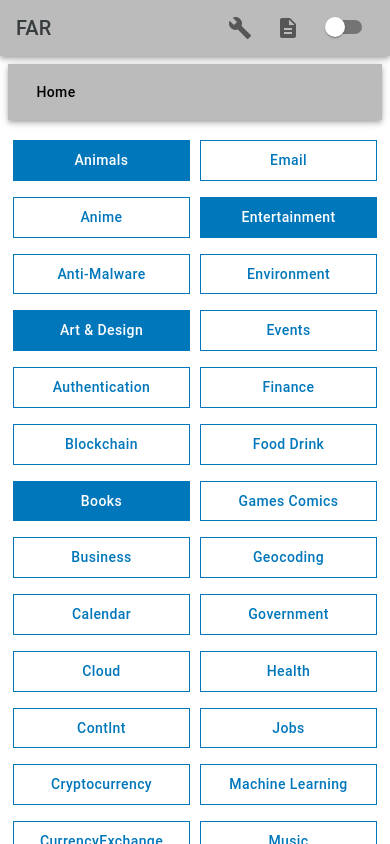
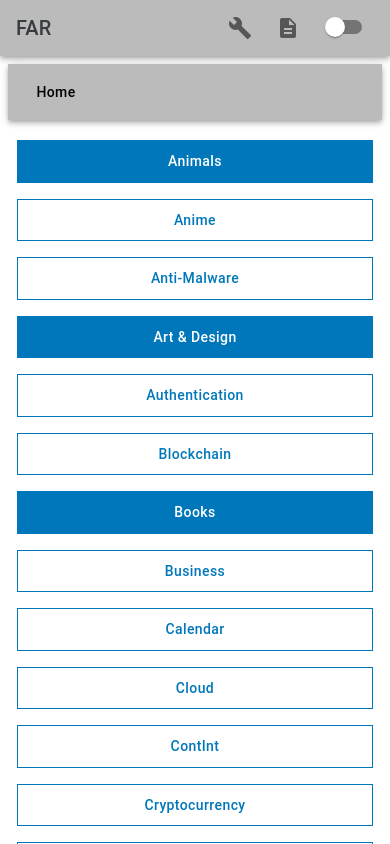
Before and after one commit to Curtis-Thomas/free-api-list-with-react, a React (Create React App) app: page / in a window 390 px wide. Shown: the top 844 px of the page. Built offline with nearby package versions, Linux system fonts and the light colour scheme.

Commit message:
layout changed for mobile devices

```diff
--- a/src/core/main/BtnRouting.js
+++ b/src/core/main/BtnRouting.js
@@ -29,9 +29,6 @@ const BtnRouting = ({ btnName, navigateTo, backgroundColor, textColor }) => {
         borderRadius: "3px",
         marginLeft:"auto",
         marginRight:"auto",
-        '@media screen and (max-width: 600px)': {
-          maxHeight:"4%",
-        }
       }}
     >
       <Button
--- a/src/core/main/Main.js
+++ b/src/core/main/Main.js
@@ -12,6 +12,9 @@ const Main = () => {
         sx={{
           display: "flex",
           flexWrap: "wrap",
+          '@media screen and (max-width: 600px)': {
+            display: "block"
+          }
         }}
       >
         {/* Column 1 */}
```
